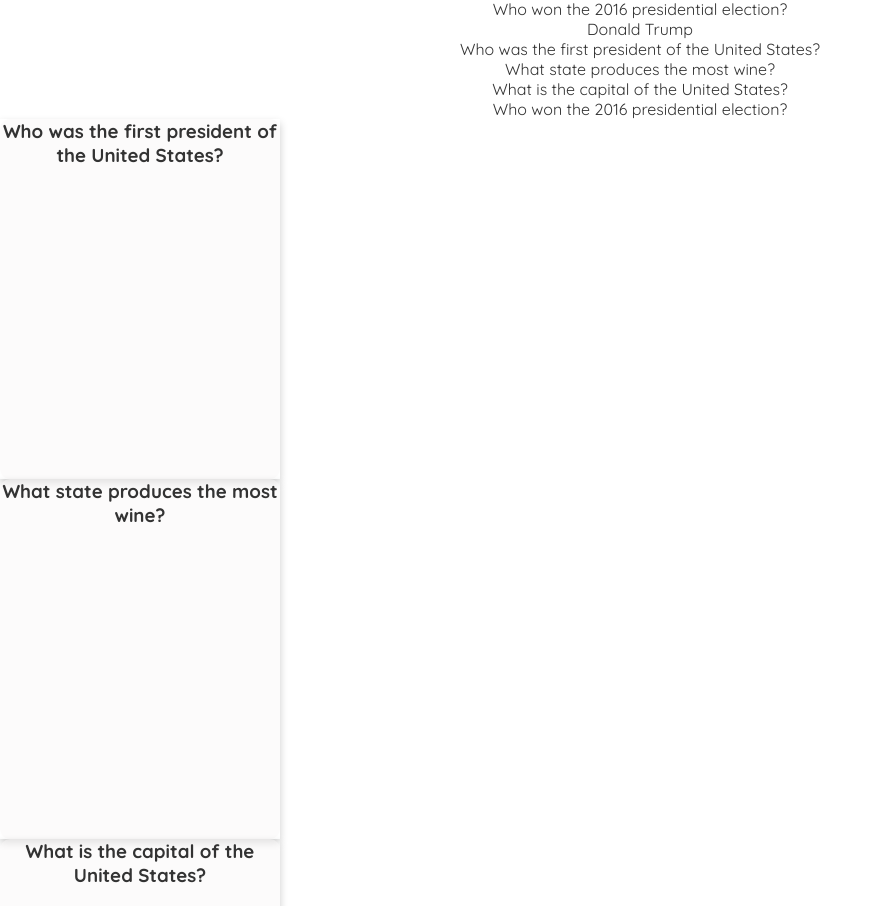
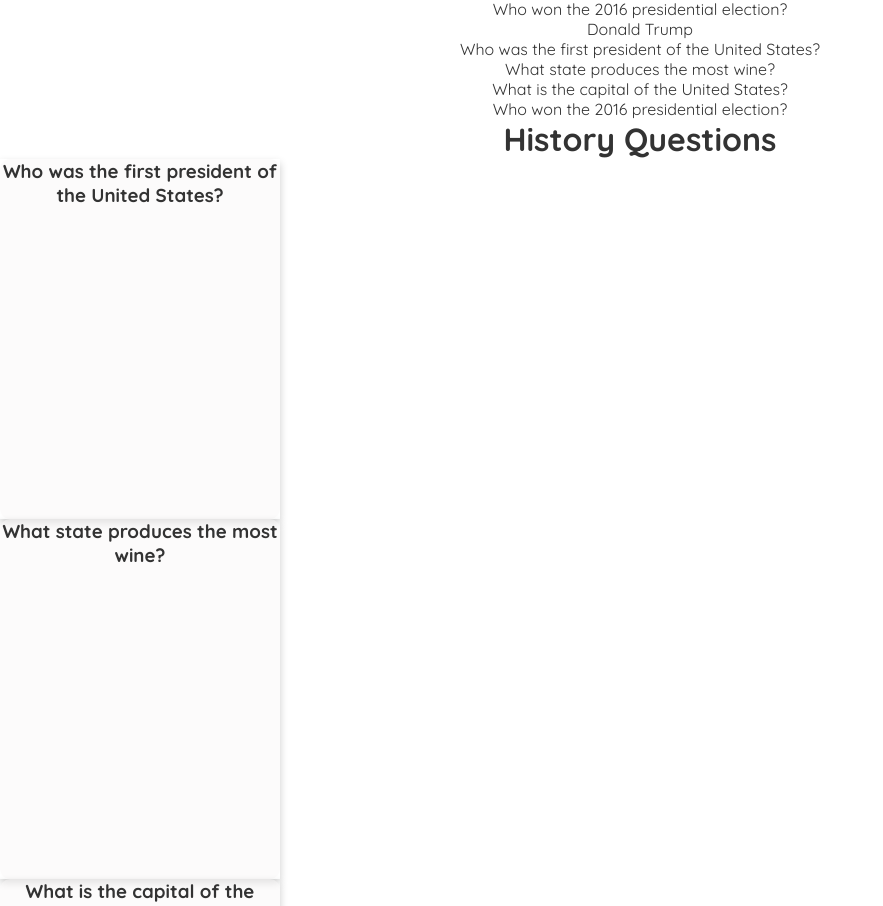
Before and after one commit to EvaGraceSmith/studyCards, a React (Create React App) app: page / in a window 1280 px wide. Shown: the part 1228-2134 px from the top of the page, without its empty margins (0-883 px from the left). Built offline with nearby package versions, Linux system fonts and the light colour scheme.

Commit message:
added header

```diff
--- a/src/components/Home.js
+++ b/src/components/Home.js
@@ -17,7 +17,7 @@ const Home = () => {
         <div className="home">
            <PropTest studyCards={studyCards} heading="History Questions"/>
            <Questions studyCards={studyCards}/>
-           <CardTest studyCards={studyCards}/>
+           <CardTest studyCards={studyCards} heading="History Questions"/>
 
         </div>
      );
```
